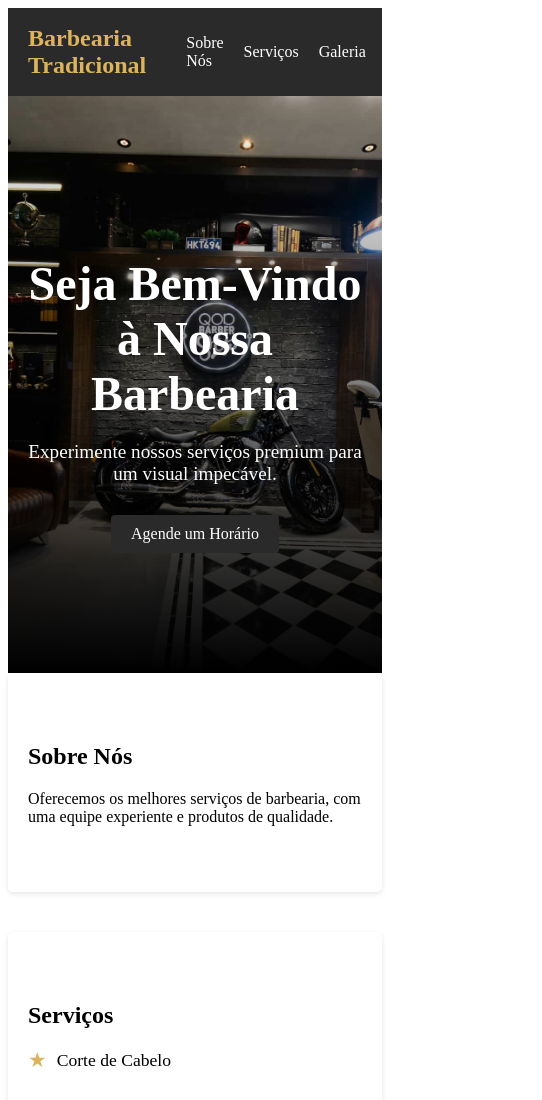
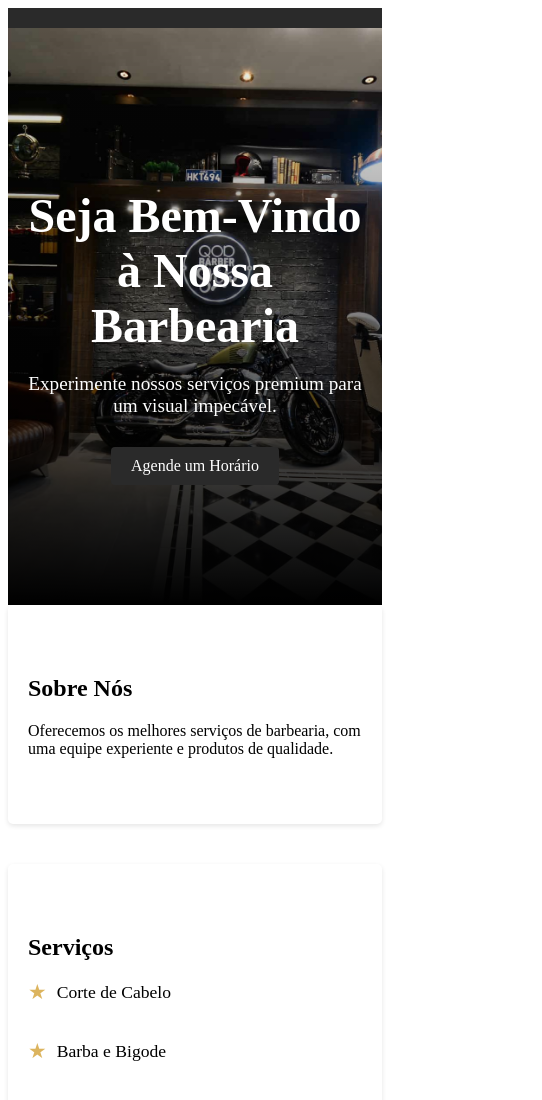
Before and after one commit to Katsyds/tcc2, a website: page barbearia/servidor/public/index.html in a window 390 px wide. Shown: the top 1100 px of the page, 542 px wide, since content can reach past the window. Drawn offline with Linux system fonts and the light colour scheme.

Commit message:
funcional 4

```diff
--- a/barbearia/servidor/public/style.css
+++ b/barbearia/servidor/public/style.css
@@ -1,40 +1,37 @@
 npm install express mongoose body-parser
-
 
 /* Estilos gerais */
 body {
-    background-color: #fff; /* Altera a cor do texto para preto */
+    background-color: #fff;
     margin: 0;
     padding: 0;
     font-family: Arial, sans-serif;
 }
 
-
 header {
-    background-color: #2a2a2a; /* Preto */
-    color: #fff; /* Branco */
+    background-color: #2a2a2a;
+    color: #fff;
     padding: 10px 0;
-}
-
-nav {
     display: flex;
-    justify-content: space-between;
+    justify-content: space-between; /* Alinha o logotipo à esquerda e o espaço à direita */
     align-items: center;
-    max-width: 1200px;
-    margin: 0 auto;
-    padding: 0 20px;
+    position: relative;
 }
 
 .logo {
     font-size: 1.5rem;
     font-weight: bold;
-    color: #dcb45e; /* Marrom claro */
+    color: #dcb45e;
+    text-decoration: none; /* Adicione esta linha para remover sublinhado padrão */
+}
+
+nav {
+    display: flex;
+    gap: 20px;
 }
 
 nav ul {
     list-style: none;
-    display: flex;
-    gap: 20px;
 }
 
 nav ul li a {
@@ -46,22 +43,14 @@ nav ul li a {
 nav ul li a:hover {
     color: #dcb45e;
 }
+
 /* Estilos para telas menores */
 @media screen and (max-width: 767px) {
-    nav ul {
-        position: static;
-        background-color: transparent;
-        max-height: none;
-        display: flex;
-        flex-direction: row;
-        justify-content: center;
-        align-items: center;
-    }
-
-    nav ul li {
-        margin: 0;
+    nav {
+        display: none; /* Oculta o menu de navegação em telas menores */
     }
 }
+
 /* Hero section */
 
 /* Estilos para telas maiores */
--- a/barbearia/servidor/public/style2.css
+++ b/barbearia/servidor/public/style2.css
@@ -25,6 +25,26 @@ body {
 .logo {
   font-size: 1.5rem;
   font-weight: bold;
+}
+
+/* Estilos para telas menores (dispositivos móveis) */
+@media screen and (max-width: 767px) {
+  header {
+      padding: 5px 0;
+  }
+
+  nav {
+      flex-direction: column;
+      align-items: flex-start;
+      text-align: center;
+  }
+
+  .logo {
+      font-size: 1.2rem;
+  }
+  table{
+    font-size: 0.5rem;
+  }
 }
 
 #hero {
@@ -63,6 +83,7 @@ body {
 th, td {
   padding: 10px;
   border-bottom: 1px solid #ccc;
+
 }
 
 thead {
```
Also changed, not shown: 1 other file. Lines whose indentation alone changed are shown as unchanged.
